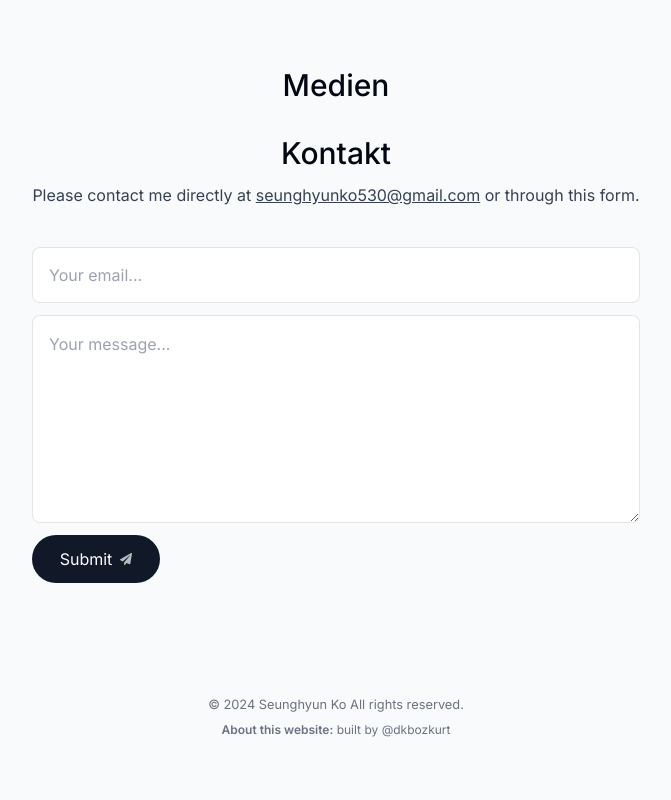
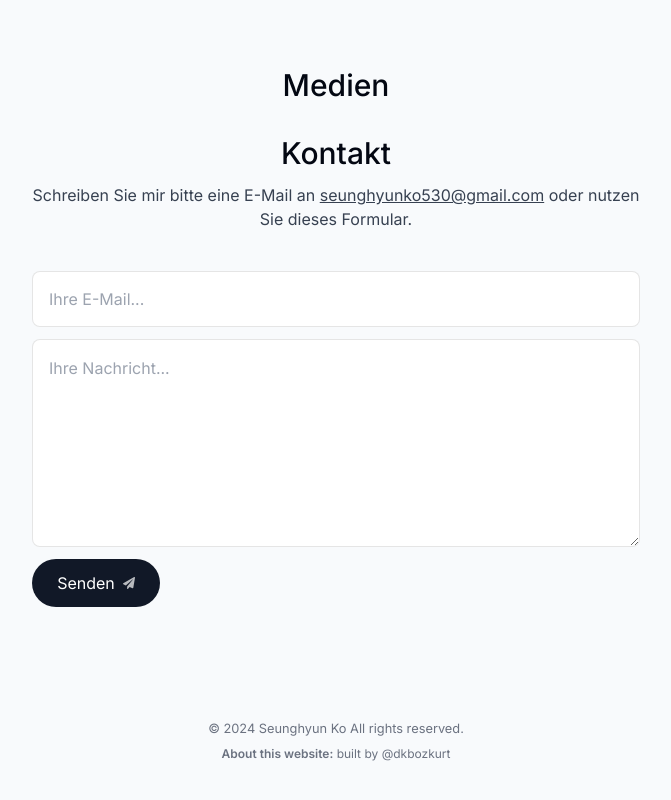
Before and after one commit to Seunghyun530/seunghyun-portfolio, a Next.js app: page / in a window 1280 px wide. Shown: the part 3807-4607 px from the top of the page, without its empty margins (304-975 px from the left). Before the commit the page ends 4585 px from the top, so only its background shows below. Built offline with nearby package versions, Linux system fonts and the light colour scheme; no server answers.

Commit message:
contact section translateions

```diff
--- a/components/contact.tsx
+++ b/components/contact.tsx
@@ -28,10 +28,10 @@ export default function Contact() {
         <SectionHeading>Kontakt</SectionHeading>
 
         <p className="-mt-5 text-gray-700">
-            Please contact me directly at{" "}
+            Schreiben Sie mir bitte eine E-Mail an{" "}
             <a className = "underline" href="mailto:seunghyunko530@gmail.com">seunghyunko530@gmail.com
             </a>
-            {" "}or through this form.</p>
+            {" "}oder nutzen Sie dieses Formular.</p>
 
             <form className="flex flex-col mt-10"
             action={async (formData) => {
@@ -42,7 +42,7 @@ export default function Contact() {
                     return;
                 }
 
-                toast.success("Email sent successfully!");
+                toast.success("E-Mail erfolgreich versendet!");
             }}
             >
                 <input
@@ -51,14 +51,14 @@ export default function Contact() {
                 type="email"
                 required
                 maxLength={500}
-                placeholder="Your email..."
+                placeholder="Ihre E-Mail..."
                 />
                 <textarea
                 name="message"
                 className="p-4 my-3 rounded-lg h-52 borderBlack"
                 required
                 maxLength={1000}
-                placeholder="Your message..."
+                placeholder="Ihre Nachricht..."
                 />
 
                 <SubmitBtn />
--- a/components/submit-btn.tsx
+++ b/components/submit-btn.tsx
@@ -14,7 +14,7 @@ export default function SubmitBtn() {
         <div className ="w-5 h-5 border-b-2 border-white rounded-full animate-spin"></div>
         ): (
             <>
-            Submit{" "}
+            Senden{" "}
             <FaPaperPlane className="text-xs transition-all opacity-70 group-hover:translate-x-1 group-hover:-translate-y-1"/>{" "}
             </>
     )}
```
